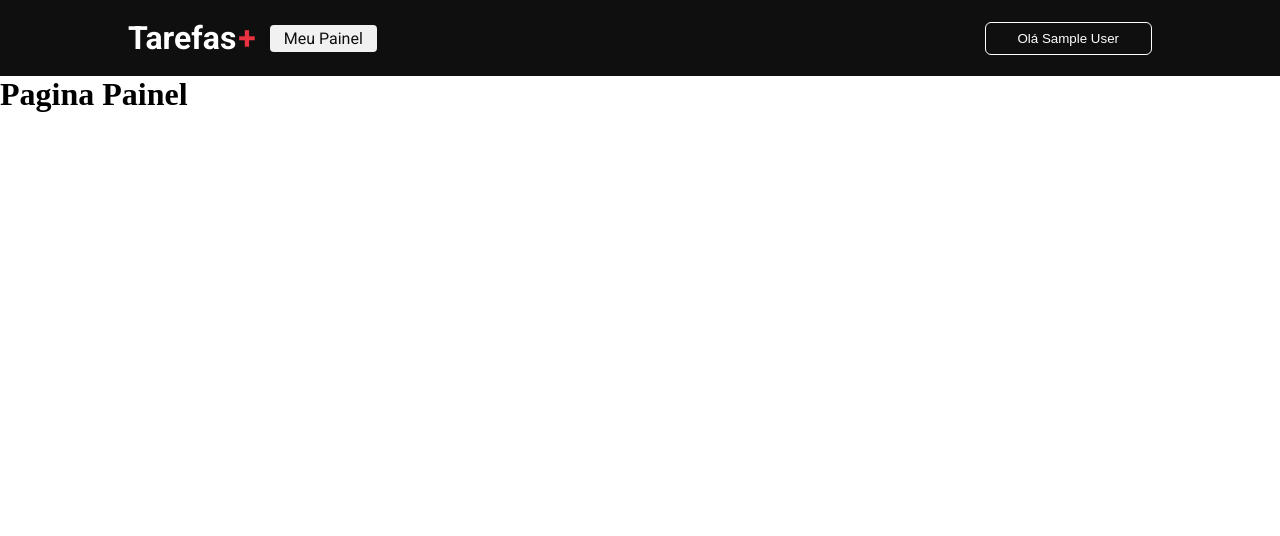
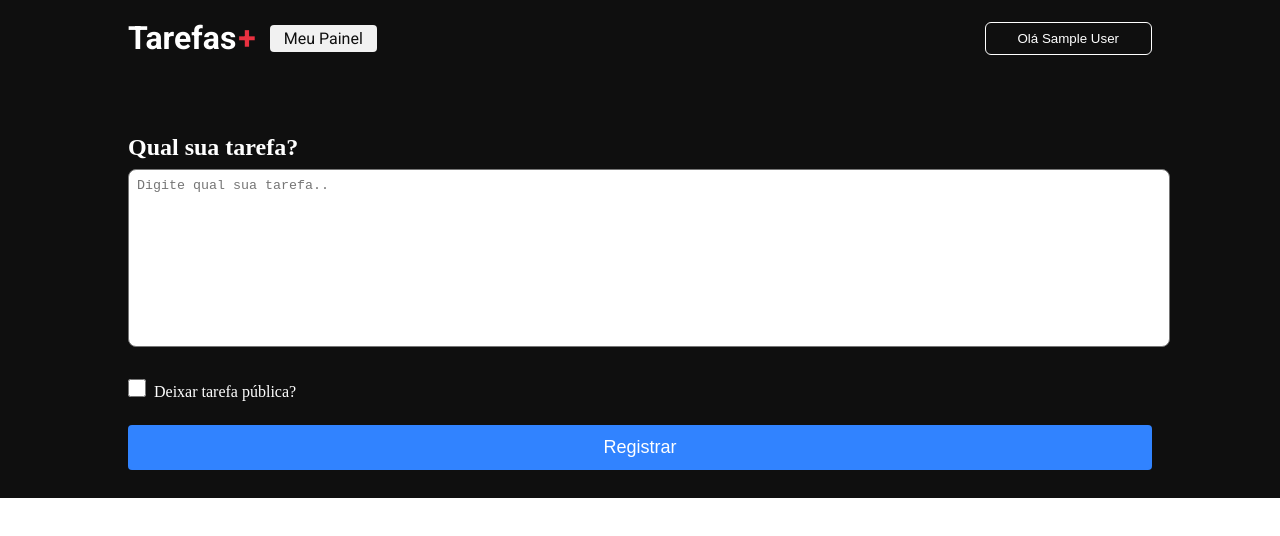
Before and after one commit to gabrielfst30/Board-tarefas, a Next.js app: page /dashboard in a window 1280 px wide. Shown: the top 536 px of the page. Built offline with nearby package versions, Linux system fonts and the light colour scheme; no server answers; sample sign-in values are in the browser's storage.

Commit message:
feature:  server-side session

```diff
--- a/src/pages/dashboard/index.tsx
+++ b/src/pages/dashboard/index.tsx
@@ -1,5 +1,10 @@
+import { GetServerSideProps } from 'next';
 import styles from './styles.module.css';
 import Head from 'next/head';
+
+//pegando a sessão do usuário
+import { getSession } from 'next-auth/react';
+import { TextArea } from '@/components/TextArea';
 
 export default function Dashboard(){
     return(
@@ -7,8 +12,46 @@
             <Head>
                 <title>Meu painel de tarefas</title>
             </Head>
+            <main className={styles.main}>
+                <section className={styles.content}>
+                    <div className={styles.contentForm}>
+                        <h1 className={styles.title}>Qual sua tarefa?</h1>
+                        <form>
+                            <TextArea
+                                placeholder='Digite qual sua tarefa..'
+                            />
+                            <div className={styles.checkboxArea}>
+                                <input type="checkbox" className={styles.checkbox}/>
+                                <label>Deixar tarefa pública?</label>
+                            </div>
 
-            <h1>Pagina Painel</h1>
+                            <button className={styles.button} type='submit'>
+                                Registrar
+                            </button>
+                        </form>
+                    </div>
+                </section>
+            </main>
         </div>
     )
 }
+
+//server side com tipagem para melhorar a intellisense
+export const getServerSideProps: GetServerSideProps = async ({ req }) => {
+    const session = await getSession({ req });
+   // console.log(session);
+
+   if(!session?.user){
+    //se não tiver sessão do usuário vamos direcionar para o home
+        return{
+            redirect:{
+                destination:'/',
+                permanent: false,
+            }
+        }
+   }
+
+    return {
+        props:{}
+    }
+}
--- a/src/pages/dashboard/styles.module.css
+++ b/src/pages/dashboard/styles.module.css
@@ -0,0 +1,49 @@
+.container {
+    width: 100%;
+}
+
+.content {
+    background-color: #0f0f0f;
+    width: 100%;
+    display: flex;
+    align-items: center;
+    justify-content: center;
+}
+
+.contentForm {
+    max-width: 1024px;
+    width: 100%;
+    padding: 0 18px;
+    padding-bottom: 28px;
+    margin-top: 58px;
+}
+
+.title {
+    color: #fff;
+    margin-bottom: 8px;
+}
+
+.checkboxArea label {
+    margin-left: 8px;
+    color: #fff;
+}
+
+.checkboxArea{
+    margin: 14px 0;
+}
+
+.checkbox {
+    width: 18px;
+    height: 18px;
+    margin: 14px 0;
+}
+
+.button {
+    width: 100%;
+    border: 0;
+    border-radius: 4px;
+    color: #fff;
+    background-color: #3183ff;
+    padding: 12px 0;
+    font-size: 18px;
+}
```
